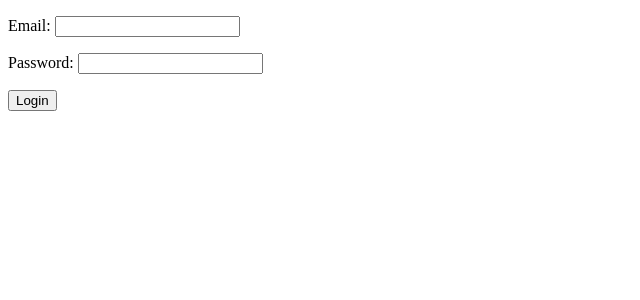
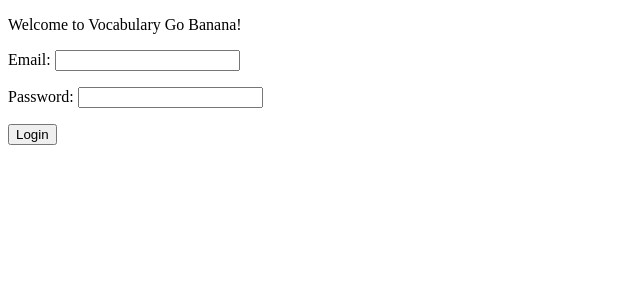
Before and after one commit to thomaszhwang/vocabulary, a PHP site: page /login.php in a window 1280 px wide. Shown: the top 300 px of the page, without its empty margins (0-640 px from the left). Run offline with PHP 8.4, Linux system fonts and the light colour scheme.

Commit message:
add login title

```diff
--- a/login.php
+++ b/login.php
@@ -16,6 +16,7 @@ if(isset($_POST['submitted'])) {
         echo $u->err_msg;
     ?>
     <div>
+        <p>Welcome to Vocabulary Go Banana!</p>
         <form method="post" action="login.php">
             <input type='hidden' name='submitted' id='submitted' value='1'/>
             <p>
```
